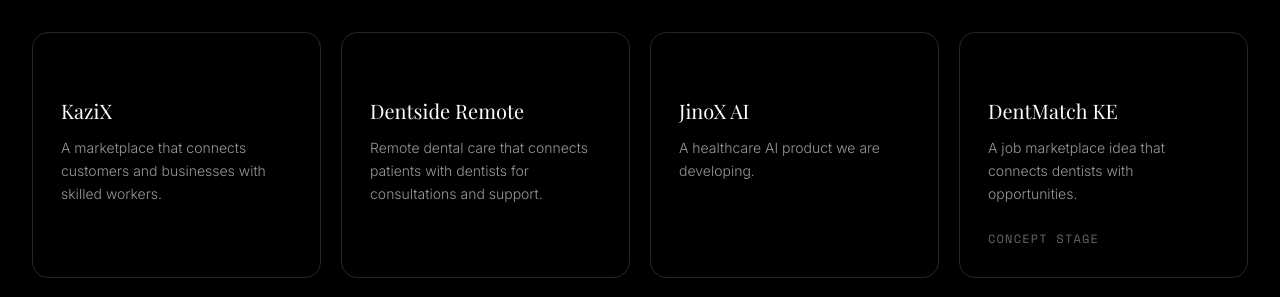
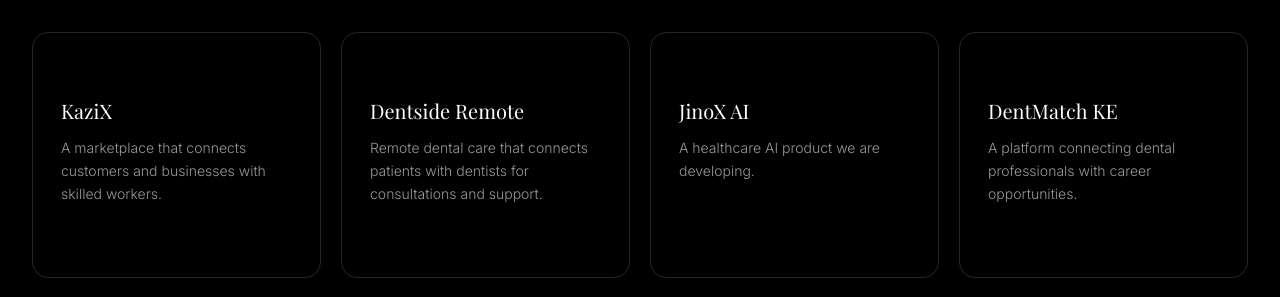
Before and after one commit to eltonarunga/Kazira.io, a React (Vite) app: page /#/ in a window 1280 px wide. Shown: the part 3640-3937 px from the top of the page. Built offline with nearby package versions, Linux system fonts and the light colour scheme; a web font is replaced by a local one.

Commit message:
Link DentMatch KE from ventures section

```diff
--- a/pages/LandingPage.tsx
+++ b/pages/LandingPage.tsx
@@ -7,7 +7,7 @@ import {
 } from 'lucide-react';
 import Button from '../components/common/Button';
 import JotformModal from '../components/common/JotformModal';
-import { KAARB_URL, KAZIRA_LEARN_URL, JOB_SCANNER_URL, CLINICAL_INTELLIGENCE_URL } from '../constants';
+import { KAARB_URL, KAZIRA_LEARN_URL, JOB_SCANNER_URL, CLINICAL_INTELLIGENCE_URL, DENTMATCH_KE_URL } from '../constants';
 
 const LandingPage = () => {
   const [isConsultationModalOpen, setIsConsultationModalOpen] = useState(false);
@@ -26,7 +26,7 @@ const LandingPage = () => {
     { name: 'KaziX', category: 'Skilled labour marketplace', description: 'A marketplace that connects customers and businesses with skilled workers.', href: 'https://kazixfrontend.vercel.app/', status: 'Marketplace' },
     { name: 'Dentside Remote', category: 'Remote dental care', description: 'Remote dental care that connects patients with dentists for consultations and support.', href: 'https://dentside-remote.onrender.com/', status: 'Product' },
     { name: 'JinoX AI', category: 'Healthcare AI', description: 'A healthcare AI product we are developing.', href: 'https://jino-x.vercel.app/', status: 'Product initiative' },
-    { name: 'DentMatch KE', category: 'Dental jobs marketplace', description: 'A job marketplace idea that connects dentists with opportunities.', href: null, status: 'Concept stage' },
+    { name: 'DentMatch KE', category: 'Dental jobs marketplace', description: 'A platform connecting dental professionals with career opportunities.', href: DENTMATCH_KE_URL, status: 'Product' },
   ];
 
   const deliverySteps = [
```
